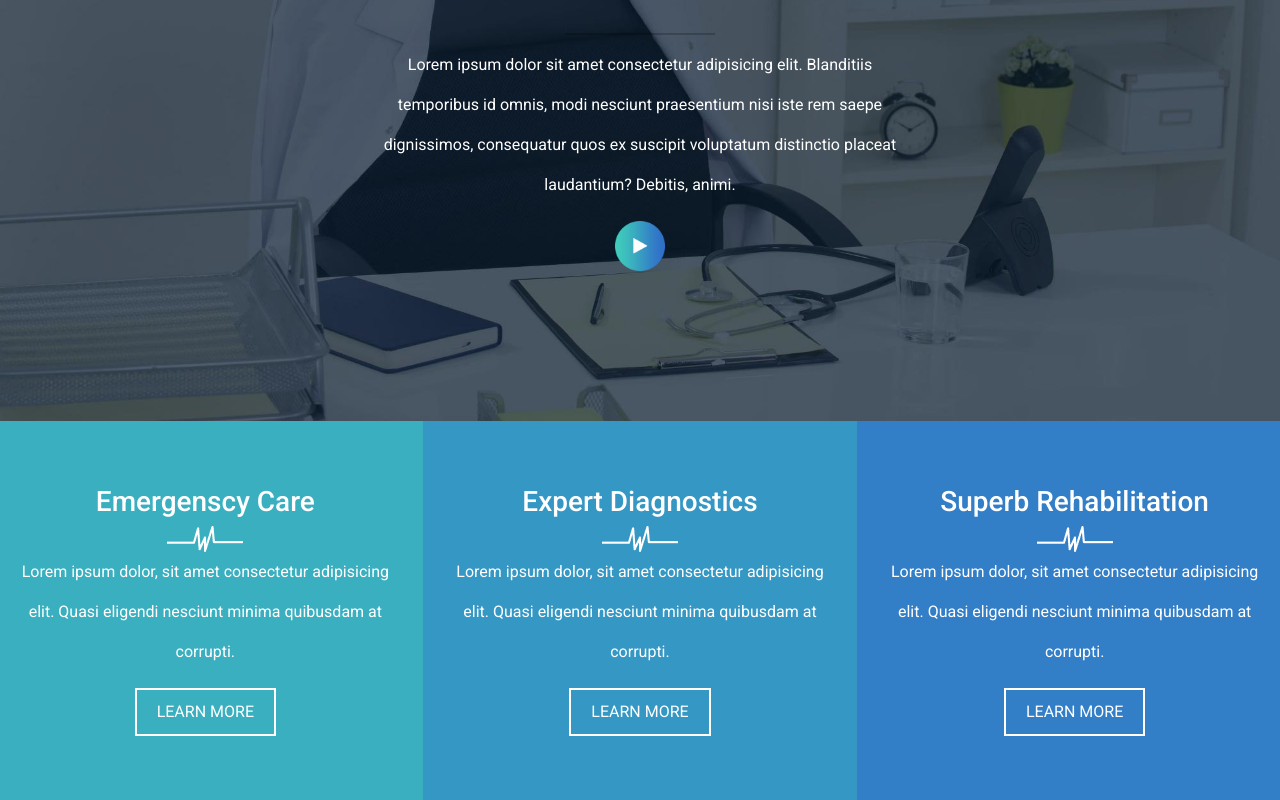
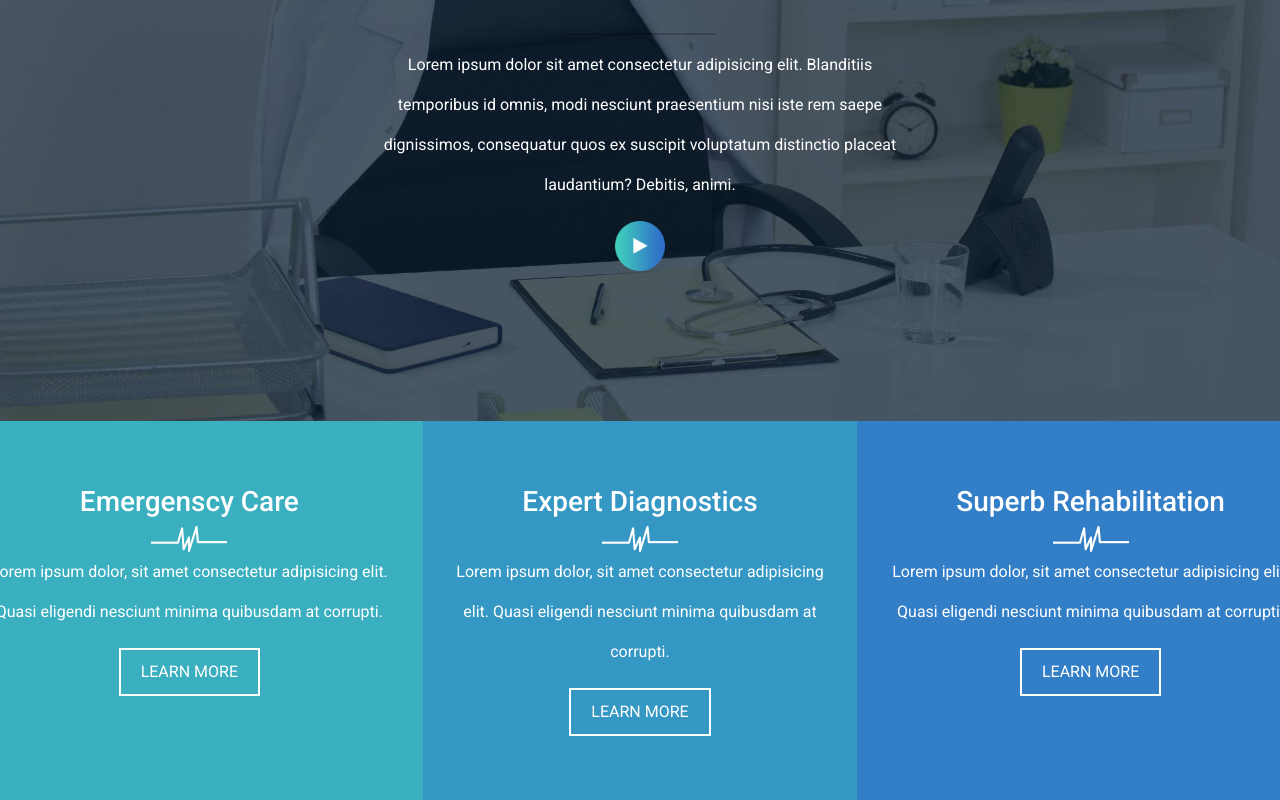
Before and after one commit to LuongoAndrea/proj-html-vuejs, a Vue app: page / in a window 1280 px wide. Shown: the part 4230-5030 px from the top of the page. Built offline with nearby package versions, Linux system fonts and the light colour scheme.

Commit message:
padding section 5 giusto

```diff
--- a/src/components/SectionFive.vue
+++ b/src/components/SectionFive.vue
@@ -35,7 +35,7 @@ span, p{
 }
 .primo{
     background-color: $blue-light;
-    padding: 4rem 2rem;
+    padding: 4rem 2rem 4rem 0;
 }
 .secondo{
     background-color: $blue;
@@ -43,6 +43,7 @@ span, p{
 }
 .terzo{
     background-color: $blue-strong;
-    padding: 4rem 2rem;
+    padding: 4rem 0 4rem 2rem;
+
 }
 </style>
```
